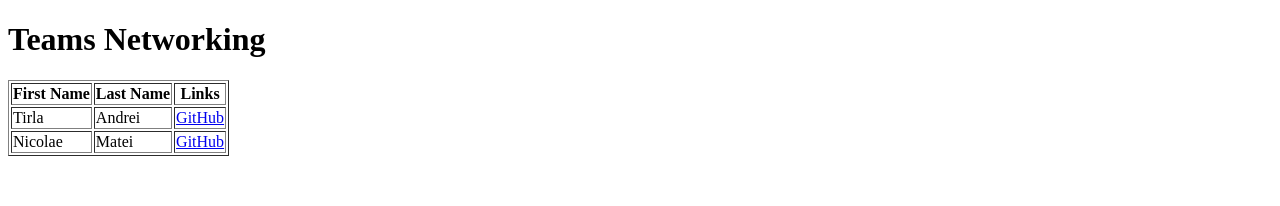
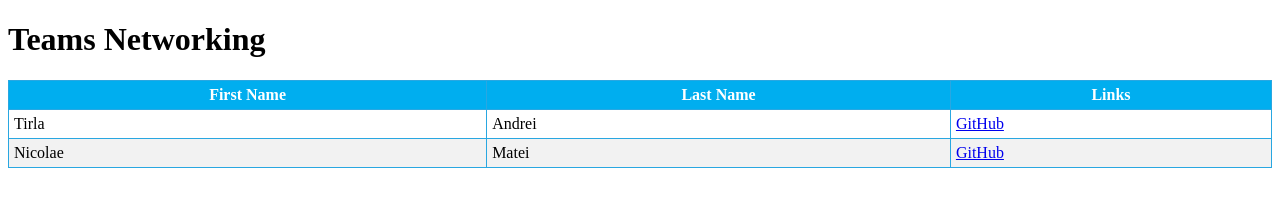
Before and after one commit to AndreiTirla/teams-networking, a plain HTML site: page index.html in a window 1280 px wide. Drawn offline with Linux system fonts and the light colour scheme.

Commit message:
Style.css added for table

```diff
--- a/index.html
+++ b/index.html
@@ -3,11 +3,12 @@
 
 <head>
     <title>Teams Networking</title>
+    <link rel="stylesheet" href="style.css">
 </head>
 
 <body>
     <h1>Teams Networking</h1>
-    <table id="list" border="1px solid black">
+    <table id="list">
         <thead>
             <th>First Name</th>
             <th>Last Name</th>
--- /dev/null
+++ b/style.css
@@ -0,0 +1,53 @@
+/* body {
+  padding: 50px;
+  font: 14px, "Lucida Grande", Helvetica, Arial, sans-serif;
+}
+body {
+  display: block;
+  margin: 8px;
+}
+
+h1 {
+  display: block;
+  font-size: 2em;
+  margin-block-start: 0.67em;
+  margin-block-end: 0.67em;
+  margin-inline-start: 0px;
+  margin-inline-end: 0px;
+  font-weight: bold;
+}
+
+table {
+  border-collapse: collapse;
+  width: 100%;
+}
+table {
+  display: table;
+  border-collapse: separate;
+  box-sizing: border-box;
+  text-indent: initial;
+  border-spacing: 2px;
+  border-color: grey;
+}
+thead {
+  display: table-header-group;
+  vertical-align: middle;
+  border-color: inherit;
+} */
+
+#list {
+  border-collapse: collapse;
+  width: 100%;
+}
+#list th {
+  background-color: #00aeef;
+  color: white;
+}
+#list th,
+#list td {
+  border: 1px solid #29a7e1;
+  padding: 5px;
+}
+#list tr:nth-child(even) {
+  background-color: #f2f2f2;
+}
```
